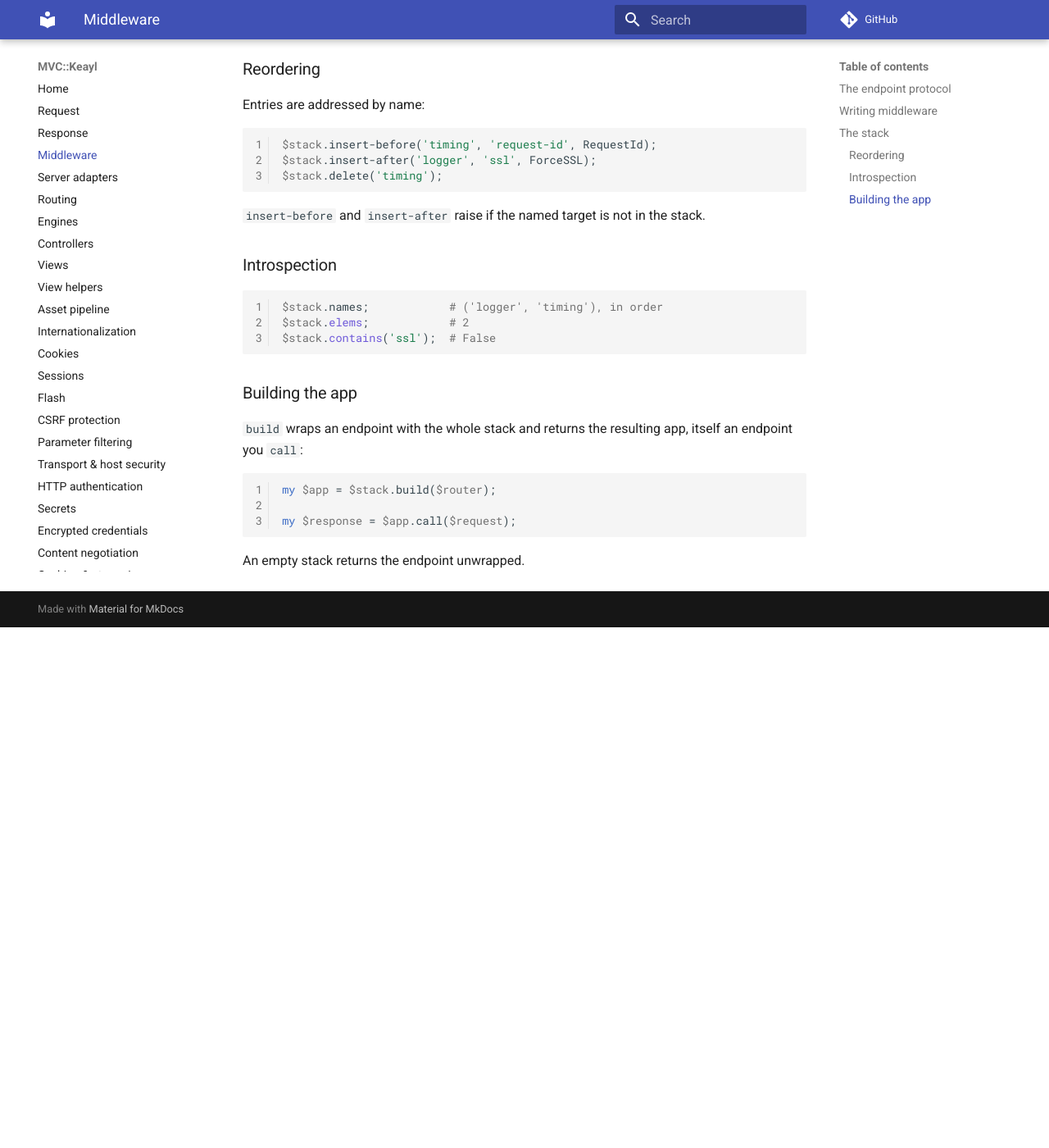
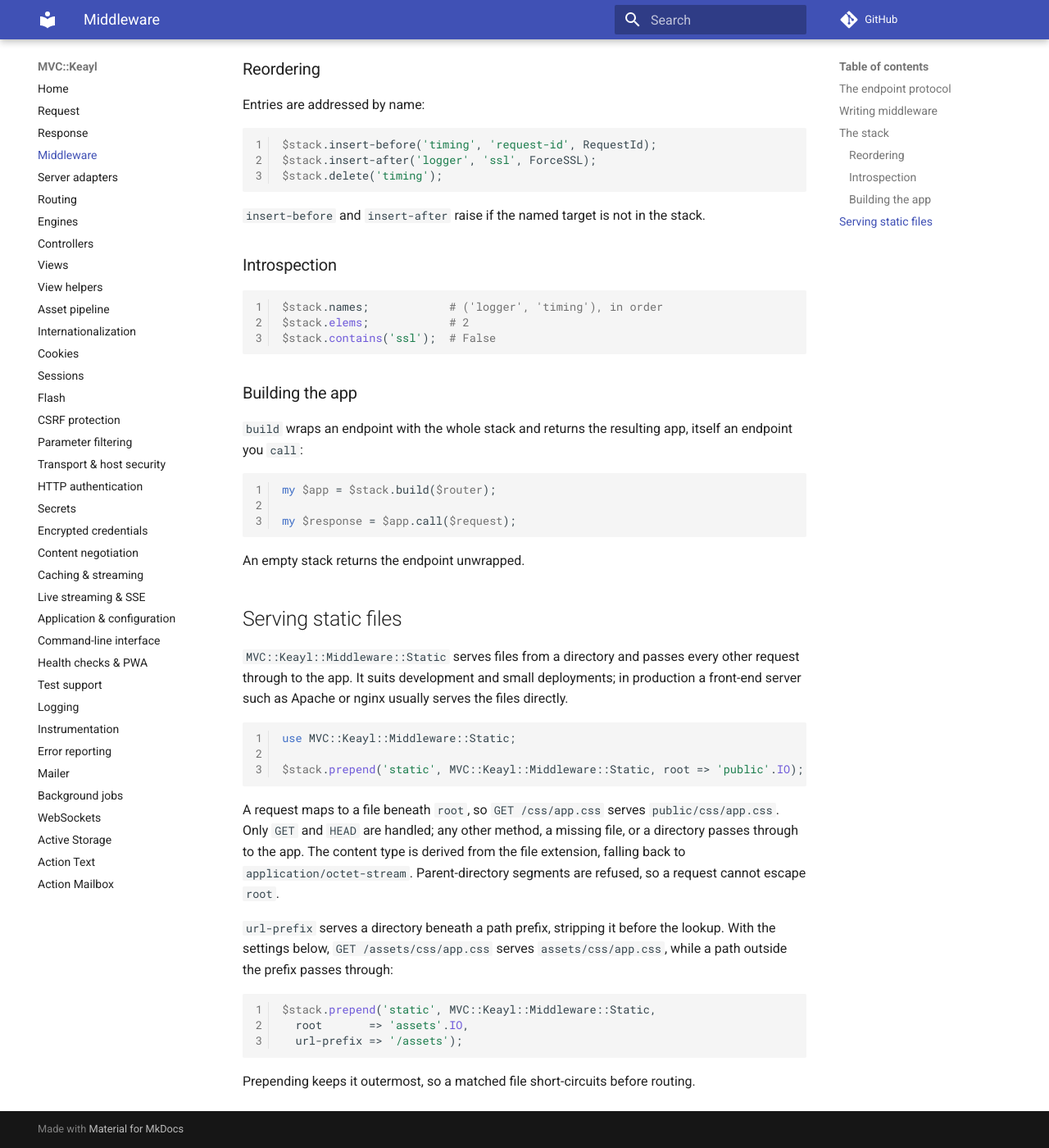
Before and after one commit to gdonald/MVC-Keayl, an MkDocs documentation site: the page built from docs-src/docs/middleware.md, in a window 1280 px wide and 1400 px high, scrolled down 1465 px. Shown: the whole window at 82% size. Built offline with MkDocs 1.6.1 and Material for MkDocs 9.7.7, drawn with Linux system fonts in a browser that asks for light colours; comment, search, counter and statistics services are not loaded; before the commit the page ends 2230 px from its top, so only the background shows below that.

Commit message:
Add static middleware

````diff
--- a/docs-src/docs/middleware.md
+++ b/docs-src/docs/middleware.md
@@ -101,3 +101,34 @@
 ```
 
 An empty stack returns the endpoint unwrapped.
+
+## Serving static files
+
+`MVC::Keayl::Middleware::Static` serves files from a directory and passes every
+other request through to the app. It suits development and small deployments; in
+production a front-end server such as Apache or nginx usually serves the files
+directly.
+
+```perl6
+use MVC::Keayl::Middleware::Static;
+
+$stack.prepend('static', MVC::Keayl::Middleware::Static, root => 'public'.IO);
+```
+
+A request maps to a file beneath `root`, so `GET /css/app.css` serves
+`public/css/app.css`. Only `GET` and `HEAD` are handled; any other method, a
+missing file, or a directory passes through to the app. The content type is
+derived from the file extension, falling back to `application/octet-stream`.
+Parent-directory segments are refused, so a request cannot escape `root`.
+
+`url-prefix` serves a directory beneath a path prefix, stripping it before the
+lookup. With the settings below, `GET /assets/css/app.css` serves
+`assets/css/app.css`, while a path outside the prefix passes through:
+
+```perl6
+$stack.prepend('static', MVC::Keayl::Middleware::Static,
+  root       => 'assets'.IO,
+  url-prefix => '/assets');
+```
+
+Prepending keeps it outermost, so a matched file short-circuits before routing.
--- /dev/null
+++ b/specs/fixtures/static/app.css
@@ -0,0 +1 @@
+body { color: red; }
--- /dev/null
+++ b/specs/fixtures/static/app.js
@@ -0,0 +1 @@
+console.log('hi');
--- /dev/null
+++ b/specs/fixtures/static/nested/deep.txt
@@ -0,0 +1 @@
+deep
````
Also changed, not shown: docs-src/docs/test-support.md (+23 -0 lines), specs/fixtures/static/icon.svg (added), 8 other files.
